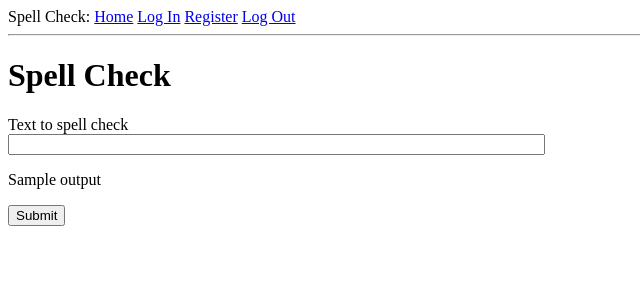
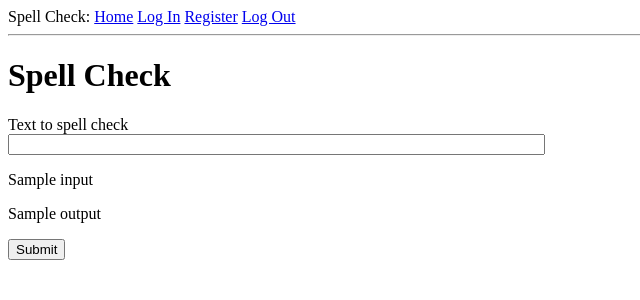
Before and after one commit to fvanlaer/AppSec-Assignment2, a Flask app: template templates/spell_check.html in a window 1280 px wide. Shown: the top 300 px of the page, without its empty margins (0-640 px from the left). Run offline with Flask 2, Linux system fonts and the light colour scheme; tables that the repository leaves empty hold one stand-in row (values such as "Sample post"); the template is opened without the code that fills it: values that come from a table or form of the project are taken from there, most other values are stand-ins (such as "Sample title", 1, 10 or a date in 2020).

Commit message:
spell_check function: outputting the supplied text

```diff
--- a/routes.py
+++ b/routes.py
@@ -64,6 +64,6 @@
         sub = subprocess.Popen(command, stdout=subprocess.PIPE)
         misspelled = sub.communicate()[0].replace("\n", ", ")[:-2]
         os.remove("input.txt")
-        return render_template('spell_check.html', title='Spell Check', form=form, output=misspelled)
+        return render_template('spell_check.html', title='Spell Check', form=form, input=form.text_to_check.data, output=misspelled)
     else:
         return render_template('spell_check.html', title='Spell Check', form=form)
--- a/templates/spell_check.html
+++ b/templates/spell_check.html
@@ -10,6 +10,7 @@
             <span style="color: red;">[{{ error }}]</span>
             {% endfor %}
         </p>
+        <p> {{ input }} </p>
         <p> {{ output }} </p>
         <p>{{ form.submit() }}</p>
     </form>
```
